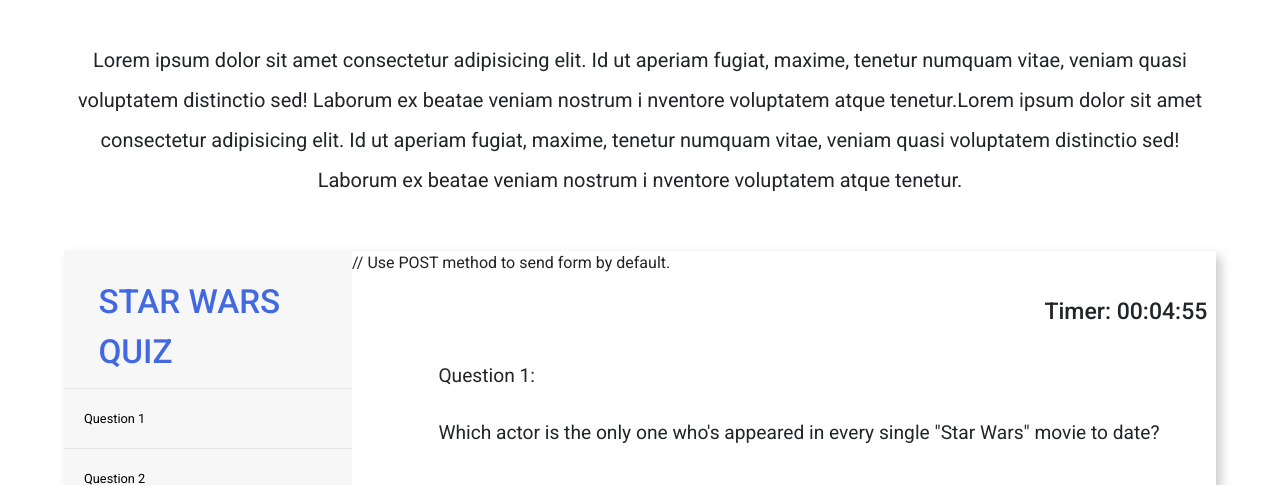
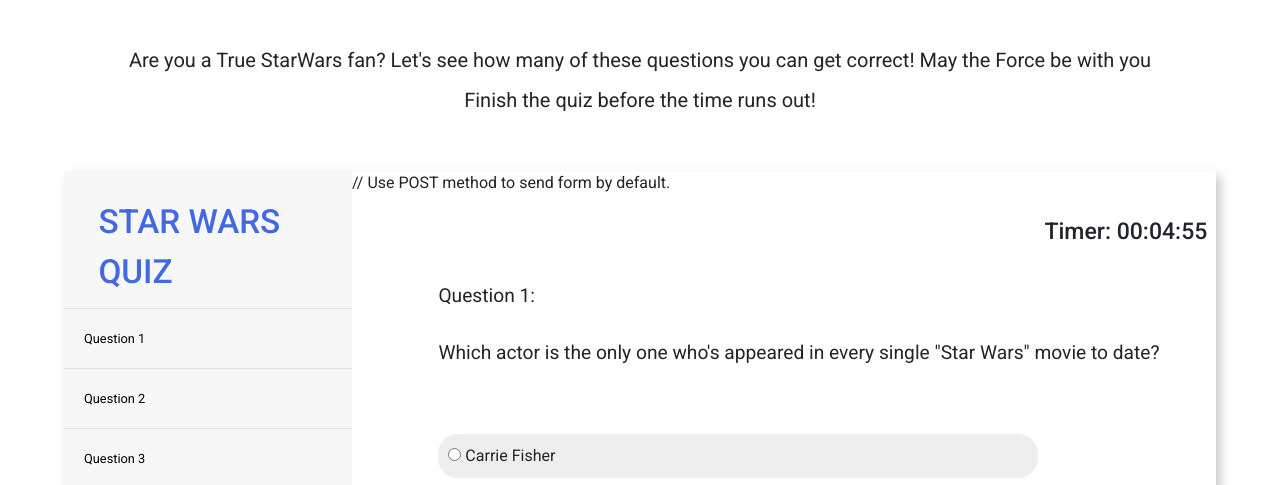
Before and after one commit to Nuey2310/Superhero-QuizGame, a PHP site: page /starWars.php in a window 1280 px wide. Shown: the part 670-1155 px from the top of the page. Run offline with PHP 8.4, Linux system fonts and the light colour scheme; data that the repository does not hold is empty.

Commit message:
Messages added to index, dc and starwars

```diff
--- a/GA1-files/index.php
+++ b/GA1-files/index.php
@@ -35,11 +35,7 @@
 
     <div class="introContent">
 
-        <p id="quizIntroPara">Lorem ipsum dolor sit amet consectetur adipisicing elit. Id ut aperiam fugiat, maxime,
-        tenetur numquam vitae, veniam quasi voluptatem distinctio sed! Laborum ex beatae veniam nostrum i
-        nventore voluptatem atque tenetur.Lorem ipsum dolor sit amet consectetur adipisicing elit. Id ut aperiam fugiat, maxime,
-        tenetur numquam vitae, veniam quasi voluptatem distinctio sed! Laborum ex beatae veniam nostrum i
-        nventore voluptatem atque tenetur.</p>
+        <p id="quizIntroPara">"Heroes are made by the path they choose not the powers they are graced with"<br> Select from the three super hero quizzes below to start the game. <br> MARVEL? DC? STARWARS? Which one is your favourite? </p>
 
         <h1 id="subHeading">SELECT A QUIZ TOPIC</h1>
 
--- a/GA1-files/starWars.php
+++ b/GA1-files/starWars.php
@@ -12,7 +12,10 @@
     Arjun Banga
     Banner: B00852696
     - Implementing the quiz timer using JS.
-    - Handling the questions and options content created above to use in checkAnswers script-->
+    - Handling the questions and options content created above to use in checkAnswers script
+    Name: Miftahul Kashfy
+    Banner Number: B00850212
+    - added the final touches-->
 
 
 <?php
@@ -26,12 +29,7 @@
     </div>
 </div>
 
-<p id="quizIntroPara">Lorem ipsum dolor sit amet consectetur adipisicing elit. Id ut aperiam fugiat, maxime,
-    tenetur numquam vitae, veniam quasi voluptatem distinctio sed! Laborum ex beatae veniam nostrum i
-    nventore voluptatem atque tenetur.Lorem ipsum dolor sit amet consectetur adipisicing elit. Id ut aperiam fugiat,
-    maxime,
-    tenetur numquam vitae, veniam quasi voluptatem distinctio sed! Laborum ex beatae veniam nostrum i
-    nventore voluptatem atque tenetur.</p>
+<p id="quizIntroPara">Are you a True StarWars fan? Let's see how many of these questions you can get correct! May the Force be with you <br> Finish the quiz before the time runs out!</p>
 
 <main class="marvelBody">
 
```
Also changed, not shown: GA1-files/dc.php (+4 -7 lines).
